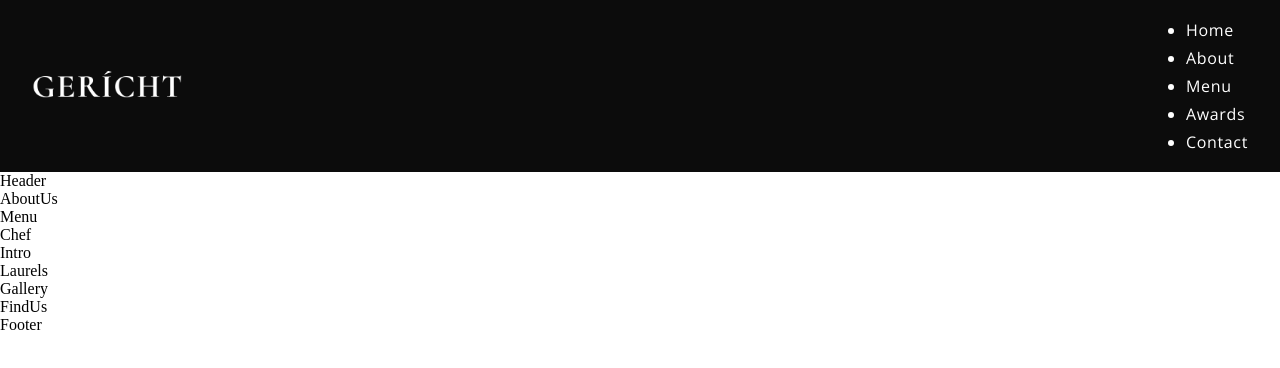
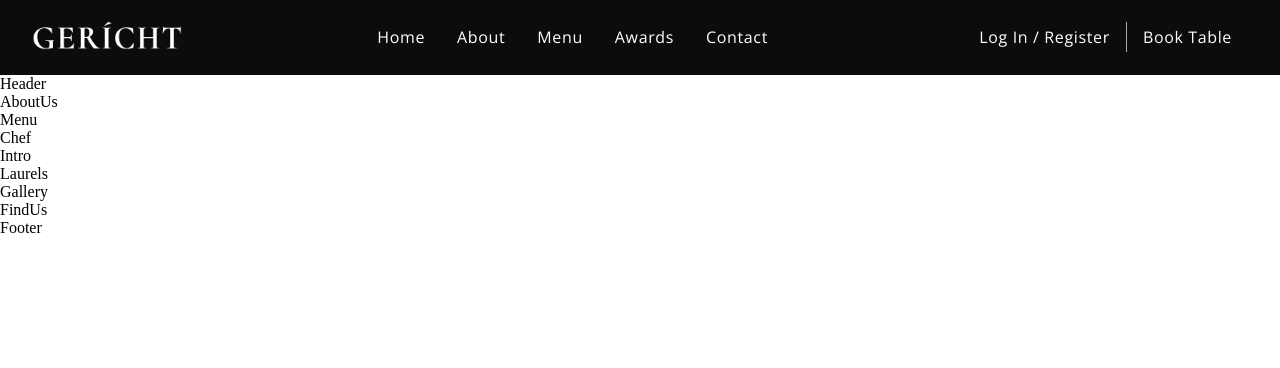
Before and after one commit to Richie1136/dining-restaurantapp-react, a React (Create React App) app in the folder restaurantapp/: page / in a window 1280 px wide. Shown: the top 368 px of the page. Built offline with nearby package versions, Linux system fonts and the light colour scheme; a web font is replaced by a local one.

Commit message:
Building the navbar component and added styles

```diff
--- a/restaurantapp/src/components/navbar/NavBar.css
+++ b/restaurantapp/src/components/navbar/NavBar.css
@@ -16,3 +16,58 @@
 .app-navbar-logo img {
   width: 150px;
 }
+
+.app-navbar-links {
+  flex: 1;
+  display: flex;
+  justify-content: center;
+  align-items: center;
+  list-style: none;
+}
+
+.app-navbar-links li {
+  margin: 0 1rem;
+  cursor: pointer;
+}
+
+.app-navbar-links li:hover {
+  color: var(--color-grey);
+}
+
+.app-navbar-login {
+  display: flex;
+  justify-content: flex-end;
+  align-items: center;
+}
+
+.app-navbar-login a {
+  margin: 0 1rem;
+  text-decoration: none;
+  transition: 0.5s ease;
+}
+
+.app-navbar-login a:hover {
+  border-bottom: 1px solid var(--color-golden);
+}
+
+.app-navbar-login div {
+  width: 1px;
+  height: 30px;
+  background-color: var(--color-grey);
+}
+
+.app-navbar-smallscreen {
+  display: none;
+}
+
+.app-navbar-smallscreen-overlay {
+  position: fixed;
+  top: 0;
+  left: 0;
+  width: 100%;
+  height: 100vh;
+  background-color: var(--color-black);
+  transition: 0.5s ease;
+  flex-direction: column;
+  z-index: 5;
+}
--- a/restaurantapp/src/components/navbar/NavBar.js
+++ b/restaurantapp/src/components/navbar/NavBar.js
@@ -2,6 +2,16 @@
 import { GiHamburgerMenu } from 'react-icons/gi'
 import { MdOutlineRestaurantMenu } from 'react-icons/md'
 import images from '../../constants/images'
+
+const ItemList = () => (
+  <>
+    <li className='p-opensans'><a href='#home'>Home</a></li>
+    <li className='p-opensans'><a href='#about'>About</a></li>
+    <li className='p-opensans'><a href='#menu'>Menu</a></li>
+    <li className='p-opensans'><a href='#awards'>Awards</a></li>
+    <li className='p-opensans'><a href='#contact'>Contact</a></li>
+  </>
+)
 
 const NavBar = () => {
   return (
@@ -10,13 +20,22 @@
         <img src={images.gericht} alt='Gericht logo' />
       </div>
       <ul className='app-navbar-links'>
-        <li className='p-opensans'><a href='#home'>Home</a></li>
-        <li className='p-opensans'><a href='#about'>About</a></li>
-        <li className='p-opensans'><a href='#menu'>Menu</a></li>
-        <li className='p-opensans'><a href='#awards'>Awards</a></li>
-        <li className='p-opensans'><a href='#contact'>Contact</a></li>
-
+        <ItemList />
       </ul>
+      <div className='app-navbar-login'>
+        <a href='#login' className='p-opensans'>Log In / Register</a>
+        <div></div>
+        <a href='/' className='p-opensans'>Book Table</a>
+      </div>
+      <div className='app-navbar-smallscreen'>
+        <GiHamburgerMenu color='#fff' fontSize={27} onClick={() => {}} />
+        <div className='app-navbar-smallscreen-overlay flex-center slide-bottom'>
+          <MdOutlineRestaurantMenu className='overlay-close' onClick={() => {}} fontSize={27} />
+          <ul className='app-navbar-smallscreen-links'>
+            <ItemList />
+          </ul>
+        </div>
+      </div>
     </nav>
   )
 }
```
